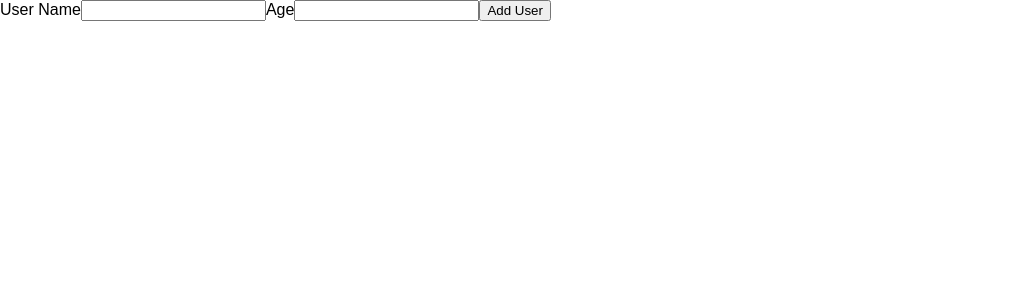
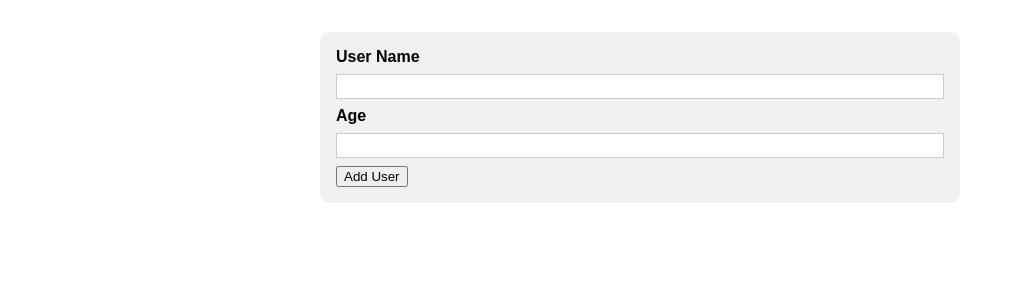
Before and after one commit to iralsob/react-add-user-first-project, a React (Create React App) app: page / in a window 1280 px wide. Shown: the top 300 px of the page, without its empty margins (0-1022 px from the left). Built offline with nearby package versions, Linux system fonts and the light colour scheme.

Commit message:
fix add user form

```diff
--- a/src/App.js
+++ b/src/App.js
@@ -1,5 +1,5 @@
 import React, {useState} from "react";
-import Card from "./components/Card";
+import AddUser from "./components/AddUser";
 import UsersList from "./components/UsersList";
 import EmptyInputMsg from "./components/Errors/EmptyInputMsg";
 import WrongNumberMsg from "./components/Errors/WrongNumberMsg";
@@ -38,8 +38,9 @@ function App() {
     <div>
       {isEmpty && <EmptyInputMsg/>}
       {isWrong && <WrongNumberMsg/>}
-      <Card onEnteredUser={enteredUserHandler}
-        onStartEntering = {startEnterigHandler}></Card>
+      <AddUser onEnteredUser={enteredUserHandler}
+        onStartEntering = {startEnterigHandler}
+        ></AddUser>
       <UsersList data={usersList} />
     </div>
   );
--- /dev/null
+++ b/src/components/AddUser.js
@@ -0,0 +1,47 @@
+import React, { useRef } from "react";
+import Card from "./UI/Card";
+
+import style from "./AddUser.module.css";
+
+const AddUser = (props) => {
+  const userNameValue = useRef();
+  const userAgeValue = useRef();
+
+  const submitHandler = (event) => {
+    event.preventDefault();
+
+    props.onEnteredUser({
+      name: userNameValue.current.value,
+      age: userAgeValue.current.value,
+    });
+
+    userNameValue.current.value = "";
+    userAgeValue.current.value = "";
+  };
+  const changeHandler = () => {
+    props.onStartEntering();
+  };
+  return (
+    <Card className={style.input}>
+      <form onSubmit={submitHandler}>
+        <label htmlFor='username'>User Name</label>
+        <input
+          id='username'
+          type='text'
+          ref={userNameValue}
+          onChange={changeHandler}
+        />
+        <label htmlFor='userage'>Age</label>
+        <input
+          id='userage'
+          type='number'
+          ref={userAgeValue}
+          onChange={changeHandler}
+        />
+        <button type='submit'>Add User</button>
+      </form>
+    </Card>
+  );
+};
+
+export default AddUser;
--- /dev/null
+++ b/src/components/AddUser.module.css
@@ -0,0 +1,26 @@
+.input {
+    margin: 2rem auto;
+    padding: 1rem;
+    width: 90%;
+    max-width: 40rem;
+  }
+
+  .input label {
+    display: block;
+    font-weight: bold;
+    margin-bottom: 0.5rem;
+  }
+
+  .input input {
+    font: inherit;
+    display: block;
+    width: 100%;
+    border: 1px solid #ccc;
+    padding: 0.15rem;
+    margin-bottom: 0.5rem;
+  }
+
+  .input input:focus {
+    outline: none;
+    border-color: #4f005f;
+  }
--- a/src/components/Card.js
+++ /dev/null
@@ -1,40 +0,0 @@
-import React, {useRef} from "react";
-
-const Card = (props) => {
-
-  const userNameValue = useRef();
-  const userAgeValue = useRef();
-
-  const submitHandler = (event) => {
-    event.preventDefault();
-    props.onEnteredUser({
-        name: userNameValue.current.value,
-        age:userAgeValue.current.value
-    });
-
-    userNameValue.current.value = '';
-    userAgeValue.current.value = '';
-  };
-  const changeHandler = () => {
-    props.onStartEntering();
-  }
-  return (
-    <div className='card'>
-      <form onSubmit={submitHandler}>
-        <label>User Name</label>
-        <input
-            type='text'
-            ref={userNameValue}
-            onChange={changeHandler}/>
-        <label>Age</label>
-        <input
-            type='number'
-            ref={userAgeValue}
-            onChange={changeHandler}/>
-        <button type='submit'>Add User</button>
-      </form>
-    </div>
-  );
-};
-
-export default Card;
--- a/src/components/Errors/EmptyInputMsg.js
+++ b/src/components/Errors/EmptyInputMsg.js
@@ -2,7 +2,7 @@ import React from "react";
 
 const EmptyInputMsg = () => {
     return(
-        <p>Empty!</p>
+        <p className="error">Empty!</p>
     );
 }
 
--- a/src/components/Errors/WrongNumberMsg.js
+++ b/src/components/Errors/WrongNumberMsg.js
@@ -1,7 +1,7 @@
 import React from "react";
 
 const WrongNumberMsg = () => {
-    return(<p>Number must be greater than 0</p>);
+    return(<p className="error">Number must be greater than 0</p>);
 };
 
 export default WrongNumberMsg;
--- /dev/null
+++ b/src/components/UI/Card.js
@@ -0,0 +1,13 @@
+import React from "react";
+
+import style from './Card.module.css';
+
+const Card = (props) => {
+    return(
+        <div className={`${style.card} ${props.className}`}>
+            {props.children}
+        </div>
+    );
+}
+
+export default Card;
--- /dev/null
+++ b/src/components/UI/Card.module.css
@@ -0,0 +1,5 @@
+.card {
+    background-color: #f1f1f1;
+    box-shadow: 0 8px 2px rdba(0,0,0,.26);
+    border-radius: 10px;
+}
--- a/src/index.css
+++ b/src/index.css
@@ -9,3 +9,10 @@ html {
 body {
   margin: 0;
 }
+
+.error {
+  position: absolute;
+  text-align: center;
+  width: 100%;
+  color: red;
+}
```
